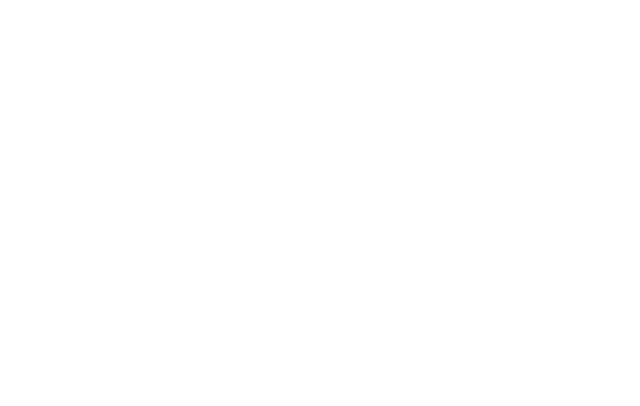
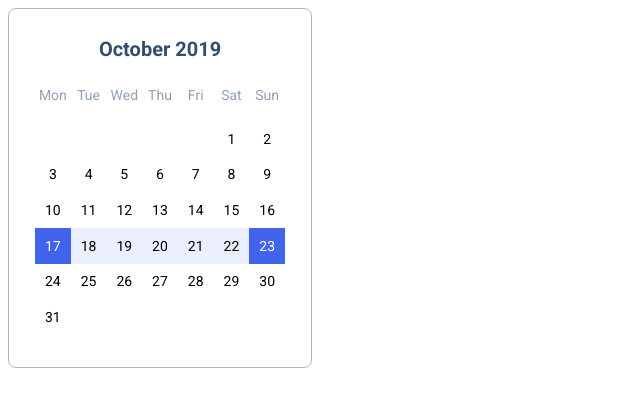
Before and after one commit to js-tasks-ru/htmlcss-20220210_m-tarasov, a website: page 05-lection3/03-calendar/index.html in a window 1280 px wide. Shown: the whole page, without its empty margins (0-640 px from the left). Drawn offline with Linux system fonts and the light colour scheme.

Commit message:
добавил решение для 05-03-calendar

```diff
--- a/05-lection3/03-calendar/calendar.css
+++ b/05-lection3/03-calendar/calendar.css
@@ -0,0 +1,66 @@
+.calendar {
+  gap: 24px;
+  width: 100%;
+  max-width: 304px;
+  min-height: 324px;
+  font-family: Inter;
+  font-style: normal;
+  padding: 28px 26px 32px;
+  background: var(--white);
+  border: 1px solid #acb5bd;
+  box-sizing: border-box;
+  border-radius: 8px;
+}
+
+.calendar__title {
+  font-weight: 600;
+  font-size: 20px;
+  line-height: 24px;
+  text-align: center;
+  color: #334d6e;
+  margin-bottom: 24px;
+}
+
+.calendar__wrapper {
+  position: relative;
+  padding-bottom: 100%;
+}
+
+.calendar__content {
+  display: grid;
+  grid-template-columns: repeat(7, 1fr);
+  grid-template-rows: repeat(7, 1fr);
+  position: absolute;
+  top: 0;
+  left: 0;
+  right: 0;
+  bottom: 0;
+  font-size: 14px;
+  line-height: 20px;
+}
+
+.calendar__item-day {
+  display: flex;
+  justify-content: center;
+  align-items: center;
+}
+
+.calendar__item-day_name {
+  align-items: start;
+  color: #90A0B7;
+}
+
+.calendar__item-day_marked {
+  background-color: rgba(160, 177, 245, 0.2);
+}
+
+.calendar__item-day_selected {
+  color: var(--white);
+  background-color: #4263EB;
+}
+
+.calendar__days-names {
+  display: flex;
+  gap: 8px;
+  color: #90A0B7;
+}
--- a/05-lection3/03-calendar/index.html
+++ b/05-lection3/03-calendar/index.html
@@ -7,6 +7,55 @@
         <title>Calendar</title>
     </head>
     <body>
-
+      <div class="calendar">
+        <div class="calendar__title">October 2019</div>
+        <div class="calendar__wrapper">
+          <div class="calendar__content">
+            <div class="calendar__item-day calendar__item-day_name">Mon</div>
+            <div class="calendar__item-day calendar__item-day_name">Tue</div>
+            <div class="calendar__item-day calendar__item-day_name">Wed</div>
+            <div class="calendar__item-day calendar__item-day_name">Thu</div>
+            <div class="calendar__item-day calendar__item-day_name">Fri</div>
+            <div class="calendar__item-day calendar__item-day_name">Sat</div>
+            <div class="calendar__item-day calendar__item-day_name">Sun</div>
+            <div class="calendar__item-day"></div>
+            <div class="calendar__item-day"></div>
+            <div class="calendar__item-day"></div>
+            <div class="calendar__item-day"></div>
+            <div class="calendar__item-day"></div>
+            <div class="calendar__item-day">1</div>
+            <div class="calendar__item-day">2</div>
+            <div class="calendar__item-day">3</div>
+            <div class="calendar__item-day">4</div>
+            <div class="calendar__item-day">5</div>
+            <div class="calendar__item-day">6</div>
+            <div class="calendar__item-day">7</div>
+            <div class="calendar__item-day">8</div>
+            <div class="calendar__item-day">9</div>
+            <div class="calendar__item-day">10</div>
+            <div class="calendar__item-day">11</div>
+            <div class="calendar__item-day">12</div>
+            <div class="calendar__item-day">13</div>
+            <div class="calendar__item-day">14</div>
+            <div class="calendar__item-day">15</div>
+            <div class="calendar__item-day">16</div>
+            <div class="calendar__item-day calendar__item-day_selected">17</div>
+            <div class="calendar__item-day calendar__item-day_marked">18</div>
+            <div class="calendar__item-day calendar__item-day_marked">19</div>
+            <div class="calendar__item-day calendar__item-day_marked">20</div>
+            <div class="calendar__item-day calendar__item-day_marked">21</div>
+            <div class="calendar__item-day calendar__item-day_marked">22</div>
+            <div class="calendar__item-day calendar__item-day_selected">23</div>
+            <div class="calendar__item-day">24</div>
+            <div class="calendar__item-day">25</div>
+            <div class="calendar__item-day">26</div>
+            <div class="calendar__item-day">27</div>
+            <div class="calendar__item-day">28</div>
+            <div class="calendar__item-day">29</div>
+            <div class="calendar__item-day">30</div>
+            <div class="calendar__item-day">31</div>
+          </div>
+        </div>
+      </div>
     </body>
 </html>
```
